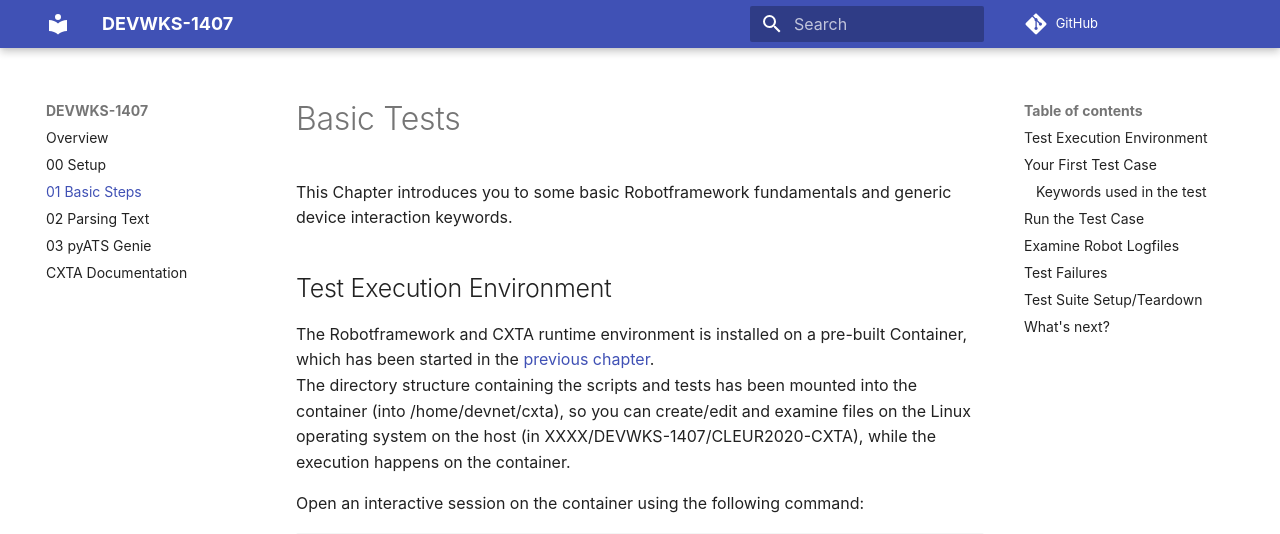
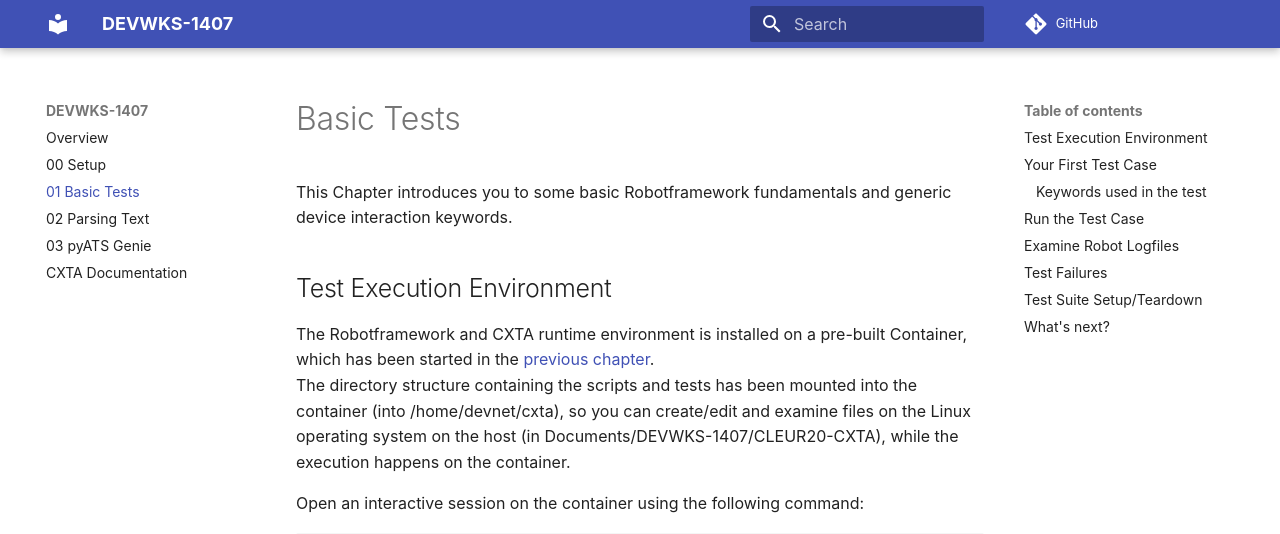
Before and after one commit to oboehmer/CLEUR20-CXTA, an MkDocs documentation site: the page built from docs/01-basic.md, in a window 1280 px wide and 900 px high. Shown: the top 534 px of the window. Built offline with MkDocs 1.6.1 and Material for MkDocs 9.7.7, drawn with Linux system fonts in a browser that asks for light colours; comment, search, counter and statistics services are not loaded; some of the changed text lies outside the part shown.

Commit message:
minor doc update

```diff
--- a/docs/01-basic.md
+++ b/docs/01-basic.md
@@ -5,7 +5,7 @@ This Chapter introduces you to some basic Robotframework fundamentals and generi
 ## Test Execution Environment
 
 The Robotframework and CXTA runtime environment is installed on a pre-built Container, which has been started in the [previous chapter](00-setup.md).
-The directory structure containing the scripts and tests has been mounted into the container (into /home/devnet/cxta), so you can create/edit and examine files on the Linux operating system on the host (in XXXX/DEVWKS-1407/CLEUR2020-CXTA), while the execution happens on the container.
+The directory structure containing the scripts and tests has been mounted into the container (into /home/devnet/cxta), so you can create/edit and examine files on the Linux operating system on the host (in Documents/DEVWKS-1407/CLEUR20-CXTA), while the execution happens on the container.
 
 Open an interactive session on the container using the following command:
 
@@ -123,7 +123,7 @@ For more detailed reporting, as well as for troubleshooting in case things go wr
 - `report.html` contains a high-level report which shows pass/fail of each test case
 - `output.xml` contains essentially the same information as the former two files combined, however in structured XML format for automated post-processing
 
-Please open the log.html created in the directory XXXX/DEVWKS-1407/CLEUR2020-CXTA/01-basic folder on the laptop using a browser and click through the steps by expanding the test case steps (see below screenshot)
+Please open the log.html created in the directory Documents/DEVWKS-1407/CLEUR2020-CXTA/01-basic folder on the laptop using a browser and click through the steps by expanding the test case steps (see below screenshot)
 
 ![](01-log1.png)
 
--- a/mkdocs.yml
+++ b/mkdocs.yml
@@ -2,7 +2,7 @@ extra_css: [./extra.css]
 nav:
 - {Overview: ./index.md}
 - {00 Setup: ./00-setup.md}
-- {01 Basic Steps: ./01-basic.md}
+- {01 Basic Tests: ./01-basic.md}
 - {02 Parsing Text: ./02-parsing.md}
 - {03 pyATS Genie: ./03-genie.md}
 - {CXTA Documentation: ./docs.md}
```
Also changed, not shown: docs/index.md (+2 -2 lines).
